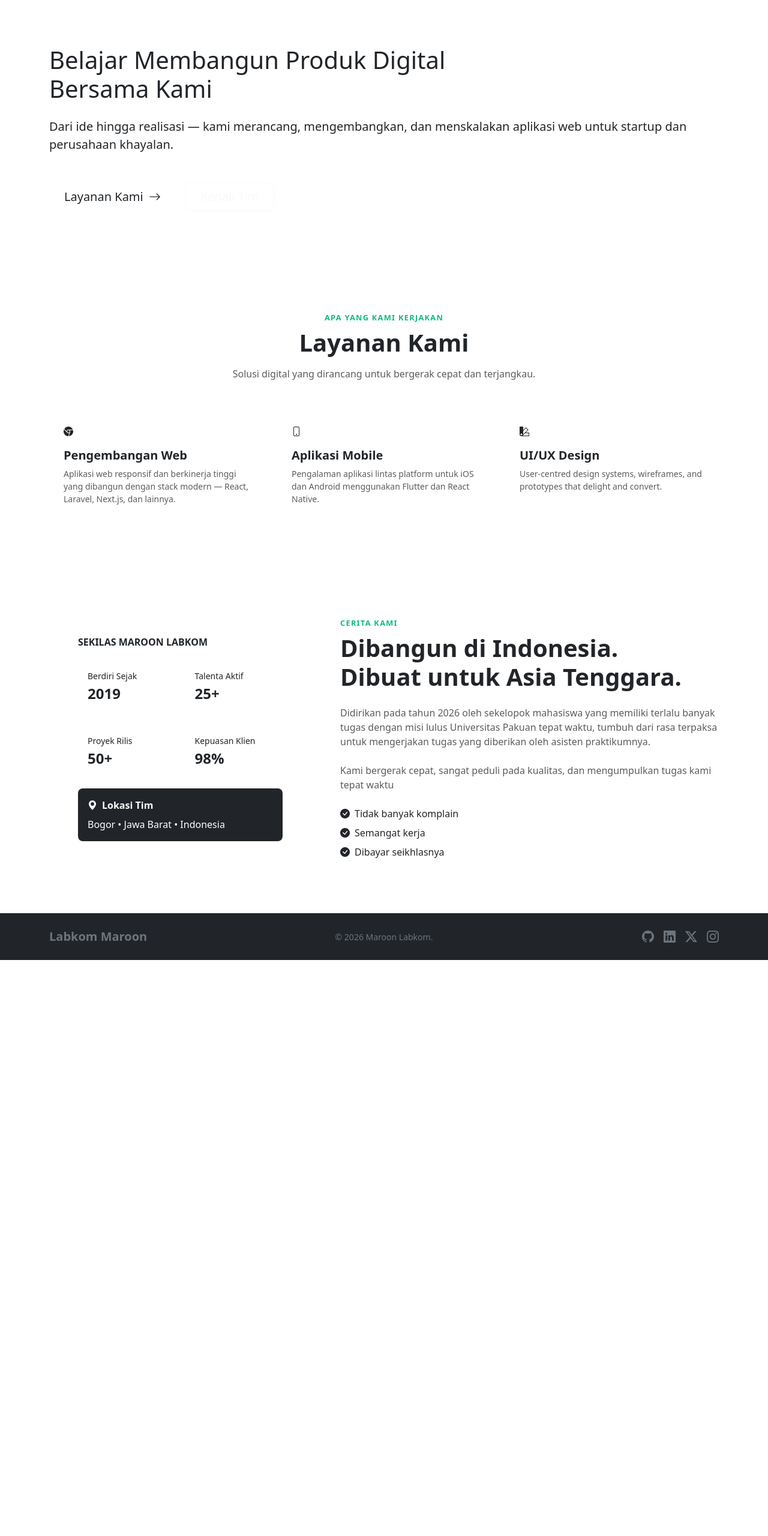
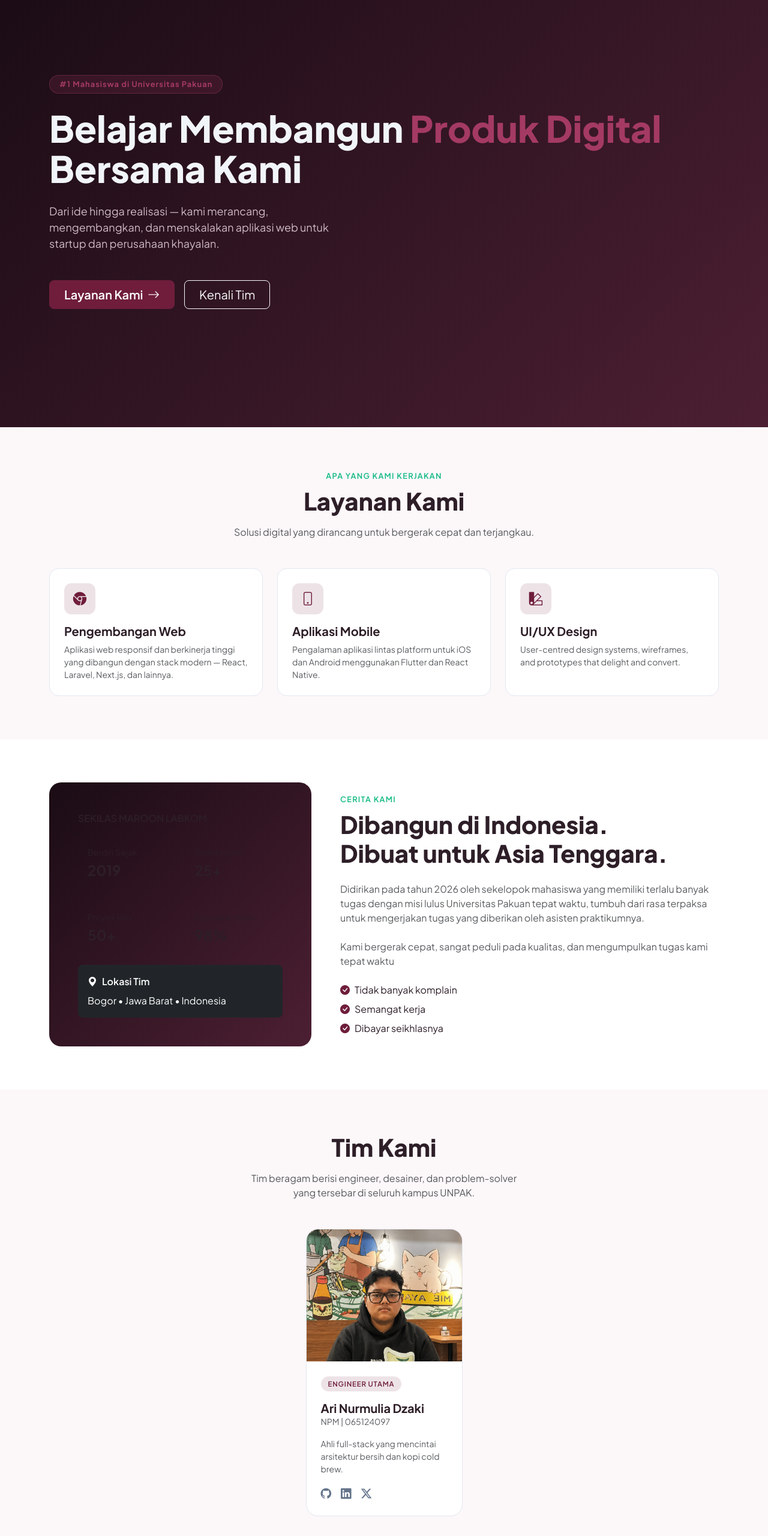
Before and after one commit to Dzaki-Cryptografi/SE-pertemuan-5, a plain HTML site: page index.html in a window 1280 px wide. Shown: the part 80-2640 px from the top of the page at 60% size. Before the commit the page ends 1680 px from the top, so only its background shows below. Drawn offline with nearby package versions, Linux system fonts and the light colour scheme.

Commit message:
tambah bio A

```diff
--- a/index.html
+++ b/index.html
@@ -15,6 +15,8 @@
     href="https://cdn.jsdelivr.net/npm/bootstrap-icons@1.11.3/font/bootstrap-icons.min.css"
     rel="stylesheet"
   />
+  <!-- Custom CSS -->
+  <link rel="stylesheet" href="style.css">
 
   <!-- Google Fonts -->
   <link rel="preconnect" href="https://fonts.googleapis.com" />
@@ -240,22 +242,64 @@
   </section>
 
   <!-- ═══════════════════════════════════════════════════
+       TEAM
+  ════════════════════════════════════════════════════ -->
+  <section id="team" class="py-5">
+    <div class="container py-4">
+
+      <div class="text-center mb-5">
+        <h2 class="fw-800 fs-1 mb-3" style="font-weight: 800;">Tim Kami</h2>
+        <p class="text-muted mx-auto" style="max-width: 480px;">
+          Tim beragam berisi engineer, desainer, dan problem-solver
+          yang tersebar di seluruh kampus UNPAK.
+        </p>
+      </div>
+
+      <div class="row g-4 justify-content-center">
+        <div class="col-md-6 col-lg-3">
+          <div class="team-card bg-white h-100">
+            <div class="photo-wrap">
+              <img
+                src="images/Ari.jpeg"
+                alt="ari"
+              />
+            </div>
+            <div class="p-4">
+              <span class="role-badge mb-2">Engineer Utama</span>
+              <h5 class="fw-700 mb-0 mt-2" style="font-weight:700;">Ari Nurmulia Dzaki</h5>
+              <p class="text-muted small mb-3">NPM | 065124097</p>
+              <p class="text-muted small mb-3">
+                Ahli full-stack yang mencintai arsitektur bersih dan kopi cold brew.
+              </p>
+              <div class="d-flex gap-3">
+                <a href="#" class="social-link"><i class="bi bi-github"></i></a>
+                <a href="#" class="social-link"><i class="bi bi-linkedin"></i></a>
+                <a href="#" class="social-link"><i class="bi bi-twitter-x"></i></a>
+              </div>
+            </div>
+          </div>
+        </div>
+      </div>
+    </div>
+  </section>
+
+  <!-- ═══════════════════════════════════════════════════
        FOOTER
   ════════════════════════════════════════════════════ -->
-  <footer class="py-4 bg-dark text-secondary">
+  <footer class="py-4">
     <div class="container">
       <div class="row align-items-center gy-3">
         <div class="col-md-4">
-          <span class="fw-bold fs-5">Labkom Maroon</span>
+          <span class="footer-brand">Labkom<span>Maroon</span></span>
         </div>
         <div class="col-md-4 text-md-center">
           <small>&copy; 2026 Maroon Labkom.</small>
         </div>
         <div class="col-md-4 text-md-end d-flex justify-content-md-end gap-3">
-          <a href="#" class="text-decoration-none text-secondary"><i class="bi bi-github fs-5"></i></a>
-          <a href="#" class="text-decoration-none text-secondary"><i class="bi bi-linkedin fs-5"></i></a>
-          <a href="#" class="text-decoration-none text-secondary"><i class="bi bi-twitter-x fs-5"></i></a>
-          <a href="#" class="text-decoration-none text-secondary"><i class="bi bi-instagram fs-5"></i></a>
+          <a href="#"><i class="bi bi-github fs-5"></i></a>
+          <a href="#"><i class="bi bi-linkedin fs-5"></i></a>
+          <a href="#"><i class="bi bi-twitter-x fs-5"></i></a>
+          <a href="#"><i class="bi bi-instagram fs-5"></i></a>
         </div>
       </div>
     </div>
--- /dev/null
+++ b/style.css
@@ -0,0 +1,204 @@
+:root {
+    --brand-maroon: #6f1d3b;
+    --brand-maroon-light: #a43a64;
+    --brand-dark: #1a0c14;
+    --brand-text: #2d1e27;
+    --brand-green: #10b981;
+  }
+
+  body {
+    font-family: "Plus Jakarta Sans", sans-serif;
+    color: var(--brand-text);
+  }
+
+  /* ── Navbar ─────────────────────────────────────────── */
+  .navbar.bg-dark {
+    background-color: var(--brand-dark) !important;
+  }
+
+  .navbar-brand span {
+    color: var(--brand-maroon-light);
+  }
+
+  /* ── Hero ───────────────────────────────────────────── */
+  #hero {
+    background: linear-gradient(135deg, var(--brand-dark) 0%, #4c1f32 100%);
+    min-height: 92vh;
+    display: flex;
+    align-items: center;
+  }
+
+  #hero .badge-tag {
+    background: rgba(164, 58, 100, 0.18);
+    color: var(--brand-maroon-light);
+    border: 1px solid rgba(164, 58, 100, 0.38);
+    font-size: 0.8rem;
+    letter-spacing: 0.08em;
+  }
+
+  #hero h1 {
+    font-size: clamp(2.4rem, 5vw, 3.8rem);
+    font-weight: 800;
+    line-height: 1.1;
+    color: #f1f5f9;
+  }
+
+  #hero h1 .accent {
+    color: var(--brand-maroon-light);
+  }
+
+  #hero p.lead {
+    color: #cdb9c3;
+    font-size: 1.125rem;
+    max-width: 520px;
+  }
+
+  .btn-brand {
+    background: var(--brand-maroon);
+    border-color: var(--brand-maroon);
+    color: #fff;
+    font-weight: 600;
+  }
+
+  .btn-brand:hover {
+    background: var(--brand-maroon-light);
+    border-color: var(--brand-maroon-light);
+    color: #fff;
+  }
+
+  .hero-stat {
+    border-left: 3px solid var(--brand-maroon);
+    padding-left: 1rem;
+  }
+  .hero-stat .number {
+    font-size: 2rem;
+    font-weight: 800;
+    color: #f1f5f9;
+    line-height: 1;
+  }
+  .hero-stat .label {
+    font-size: 0.8rem;
+    color: #64748b;
+    text-transform: uppercase;
+    letter-spacing: 0.06em;
+  }
+
+  /* ── Services ───────────────────────────────────────── */
+  #services {
+    background: #fcf7f9;
+  }
+
+  .service-card {
+    border: 1px solid #e2e8f0;
+    border-radius: 1rem;
+    transition:
+      transform 0.2s,
+      box-shadow 0.2s;
+  }
+
+  .service-card:hover {
+    transform: translateY(-4px);
+    box-shadow: 0 12px 32px rgba(0, 0, 0, 0.08);
+  }
+
+  .service-icon {
+    width: 52px;
+    height: 52px;
+    background: rgba(111, 29, 59, 0.12);
+    color: var(--brand-maroon);
+    border-radius: 0.75rem;
+    display: flex;
+    align-items: center;
+    justify-content: center;
+    font-size: 1.4rem;
+  }
+
+  /* ── About ──────────────────────────────────────────── */
+  #about .about-img-wrap {
+    border-radius: 1.25rem;
+    overflow: hidden;
+    background: linear-gradient(135deg, #1a0c14, #4c1f32);
+    min-height: 360px;
+    display: flex;
+    align-items: center;
+    justify-content: center;
+  }
+  .about-check {
+    color: var(--brand-maroon);
+  }
+
+  /* ── Team ───────────────────────────────────────────── */
+  #team {
+    background: #fcf7f9;
+  }
+
+  .team-card {
+    border: 1px solid #e2e8f0;
+    border-radius: 1.25rem;
+    overflow: hidden;
+    transition:
+      transform 0.2s,
+      box-shadow 0.2s;
+  }
+  .team-card:hover {
+    transform: translateY(-5px);
+    box-shadow: 0 16px 40px rgba(0, 0, 0, 0.1);
+  }
+  .team-card .photo-wrap {
+    height: 220px;
+    background: linear-gradient(135deg, #f7e4ec, #efd2dc);
+    overflow: hidden;
+    display: flex;
+    align-items: center;
+    justify-content: center;
+  }
+  .team-card .photo-wrap img {
+    width: 100%;
+    height: 100%;
+    object-fit: cover;
+  }
+  .team-card .photo-wrap .placeholder-icon {
+    font-size: 5rem;
+    color: #94a3b8;
+  }
+  .team-card .role-badge {
+    font-size: 0.72rem;
+    font-weight: 600;
+    letter-spacing: 0.07em;
+    text-transform: uppercase;
+    background: rgba(111, 29, 59, 0.12);
+    color: var(--brand-maroon);
+    border-radius: 50px;
+    padding: 0.25rem 0.75rem;
+    display: inline-block;
+  }
+  .team-card .social-link {
+    color: #64748b;
+    text-decoration: none;
+    font-size: 1.1rem;
+    transition: color 0.15s;
+  }
+  .team-card .social-link:hover {
+    color: var(--brand-maroon);
+  }
+
+  /* ── Footer ─────────────────────────────────────────── */
+  footer {
+    background: var(--brand-dark);
+    color: #64748b;
+  }
+  footer a {
+    color: #64748b;
+    text-decoration: none;
+  }
+  footer a:hover {
+    color: var(--brand-maroon-light);
+  }
+  footer .footer-brand {
+    color: #f1f5f9;
+    font-weight: 700;
+    font-size: 1.2rem;
+  }
+  footer .footer-brand span {
+    color: var(--brand-maroon-light);
+  }
```
Also changed, not shown: images/Ari.jpeg (added).
